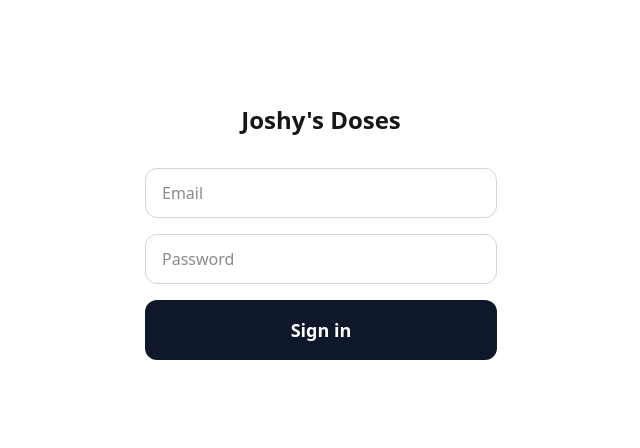
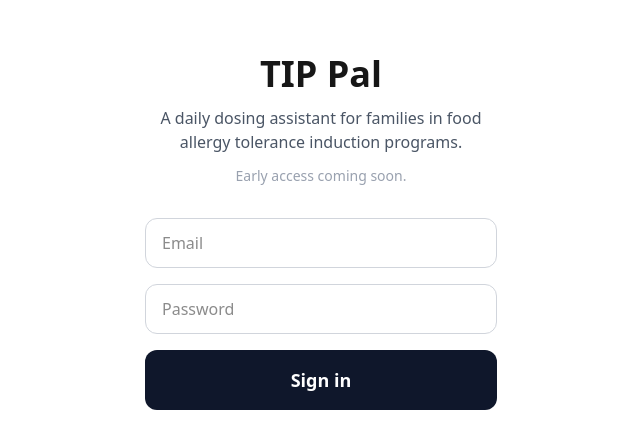
Before and after one commit to danielbehrman/tip-pal, a Next.js app: page /login in a window 1280 px wide. Shown: the part 168-616 px from the top of the page, without its empty margins (319-959 px from the left). Built offline with nearby package versions, Linux system fonts and the light colour scheme; no server answers.

Commit message:
chore: update login page copy — TIP Pal branding and early access tagline

```diff
--- a/app/login/page.tsx
+++ b/app/login/page.tsx
@@ -32,7 +32,11 @@ export default function LoginPage() {
 
   return (
     <main className="max-w-sm mx-auto px-4 py-16 min-h-screen flex flex-col justify-center">
-      <h1 className="text-2xl font-bold mb-8 text-center">Joshy&apos;s Doses</h1>
+      <div className="mb-8 text-center">
+        <h1 className="text-4xl font-bold mb-3">TIP Pal</h1>
+        <p className="text-gray-600 text-base mb-3">A daily dosing assistant for families in food allergy tolerance induction programs.</p>
+        <p className="text-gray-400 text-sm">Early access coming soon.</p>
+      </div>
       <form onSubmit={handleSignIn} className="flex flex-col gap-4">
         <input
           type="email"
```
